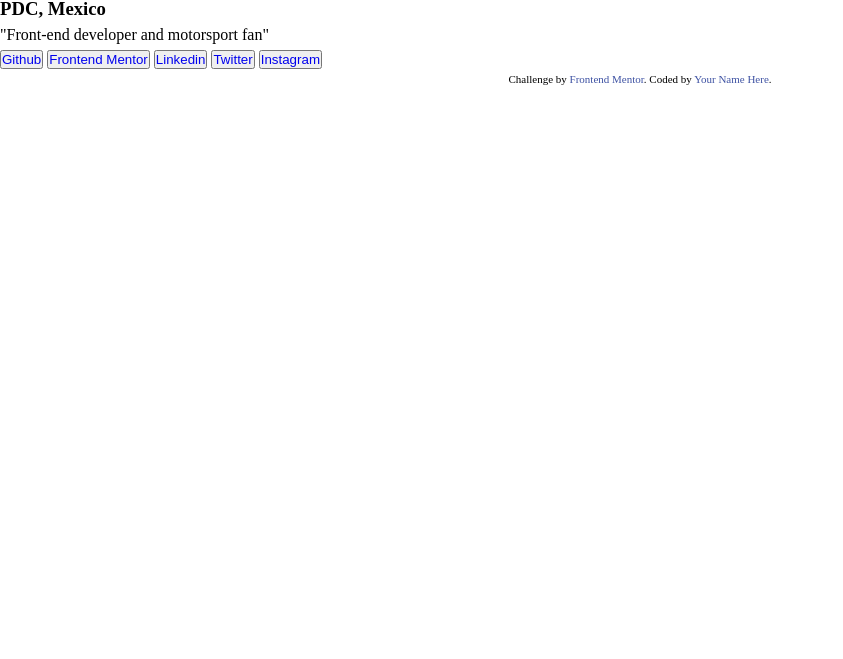
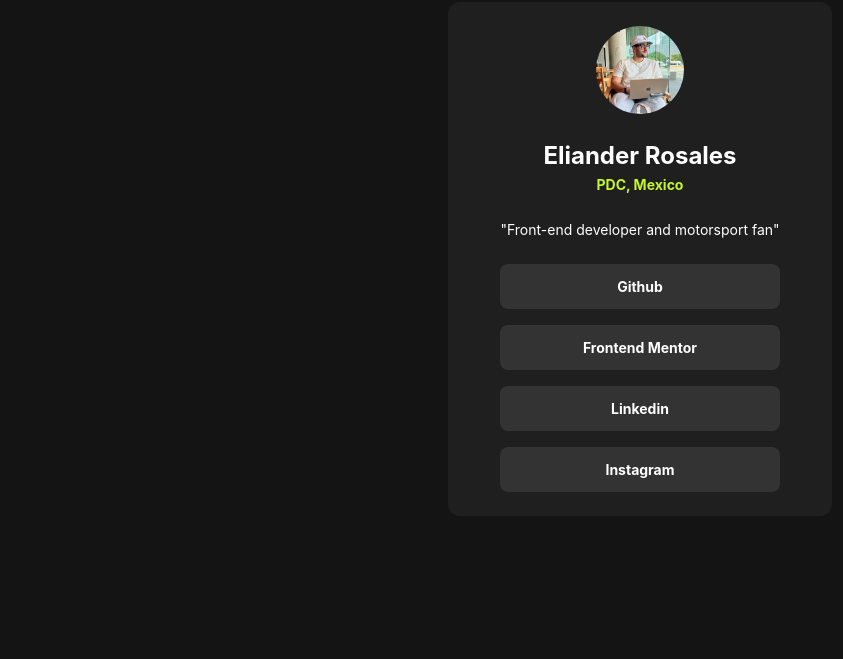
Before and after one commit to sessmaar/social-link-profile, a plain HTML site: page index.html in a window 1280 px wide. Shown: the part 141-800 px from the top of the page, without its empty margins (0-843 px from the left). Drawn offline with Linux system fonts and the light colour scheme; a web font is replaced by a local one.

Commit message:
Switch to woff2 fonts and refactor social links UI
Replaced TTF Inter fonts with woff2 versions for improved performance and removed unused font files and documentation. Refactored the social links in index.html to use plain anchor tags instead of buttons, and updated style.css to add @font-face rules for Inter, reorganize CSS, and style the new social links layout.

```diff
--- a/index.html
+++ b/index.html
@@ -42,33 +42,27 @@
         <p>"Front-end developer and motorsport fan"</p>
       </div>
       <div class="socials-links">
-        <button class="github">
         <a href="https://github.com/sessmaar">Github</a>
-        </button>
-        <button class="frontend-mentor">
+
         <a href="https://www.frontendmentor.io/profile/sessmaar"
           >Frontend Mentor</a
         >
-        </button>
-        <button class="linkedin">
+
         <a href="https://www.linkedin.com/in/eliander-rosales-821677111/"
           >Linkedin</a
         >
-        </button>
-        <button class="Twitter"><a href="x.com">Twitter</a></button>
-        <button class="Instagram">
+
         <a href="instagram.com/sessmaar">Instagram</a>
-        </button>
       </div>
     </div>
 
-    <footer>
+    <!-- <footer>
       <div class="attribution">
         Challenge by
         <a href="https://www.frontendmentor.io?ref=challenge" target="_blank"
           >Frontend Mentor</a
         >. Coded by <a href="#">Your Name Here</a>.
       </div>
-    </footer>
+    </footer> -->
   </body>
 </html>
--- a/style.css
+++ b/style.css
@@ -1,3 +1,29 @@
+@layer global {
+  /* inter-regular - latin */
+  @font-face {
+    font-display: swap; /* Check https://developer.mozilla.org/en-US/docs/Web/CSS/@font-face/font-display for other options. */
+    font-family: "Inter";
+    font-style: normal;
+    font-weight: 400;
+    src: url("/fonts/inter-v20-latin-regular.woff2") format("woff2"); /* Chrome 36+, Opera 23+, Firefox 39+, Safari 12+, iOS 10+ */
+  }
+  /* inter-600 - latin */
+  @font-face {
+    font-display: swap; /* Check https://developer.mozilla.org/en-US/docs/Web/CSS/@font-face/font-display for other options. */
+    font-family: "Inter";
+    font-style: normal;
+    font-weight: 600;
+    src: url("/fonts/inter-v20-latin-600.woff2") format("woff2"); /* Chrome 36+, Opera 23+, Firefox 39+, Safari 12+, iOS 10+ */
+  }
+  /* inter-700 - latin */
+  @font-face {
+    font-display: swap; /* Check https://developer.mozilla.org/en-US/docs/Web/CSS/@font-face/font-display for other options. */
+    font-family: "Inter";
+    font-style: normal;
+    font-weight: 700;
+    src: url("/fonts/inter-v20-latin-700.woff2") format("woff2"); /* Chrome 36+, Opera 23+, Firefox 39+, Safari 12+, iOS 10+ */
+  }
+
   /* Colors Values */
   :root {
     --c-black: hsl(0, 0%, 8%);
@@ -22,7 +48,10 @@
 
     /* Font Sizes - Semanctic Use */
     --font-size-h1: var(--fs-24);
-  --font
+    --font-size-h3: var(--fs-14);
+    --font-size-p: var(--fs-14);
+    --font-size-button: var(--fs-14);
+  }
 }
 
 /* Global fixes for easier responsiveness */
@@ -36,6 +65,7 @@
 /* remove link underlines */
 a {
   text-decoration: none;
+  padding: calc(12 / 16 * 1rem);
 }
 
 /* Responsive img */
@@ -48,5 +78,65 @@ svg {
 
 /* Body Defaults */
 body {
+  display: flex;
+  justify-content: center;
+  align-items: center;
+  min-height: 100vh;
+  background-color: var(--color-main-bg);
+  font-family: "Inter", Arial, Helvetica, sans-serif;
   line-height: 1.5;
 }
+
+/* Responsive Build of the Card. */
+.card-element-parent {
+  background-color: var(--color-card-bg);
+  display: flex;
+  flex-direction: column;
+  justify-content: center;
+  align-items: center;
+  width: calc(384 / 16 * 1rem);
+  border-radius: 12px;
+}
+.profile-pic img {
+  border-radius: 50%;
+  margin: 1.5rem;
+}
+.name-information {
+  display: flex;
+  flex-direction: column;
+  justify-content: center;
+  align-items: center;
+}
+.name-information h1 {
+  color: var(--color-h1-text);
+  font-size: var(--font-size-h1);
+  font-weight: bold;
+}
+.name-information h3 {
+  color: var(--color-h3-text);
+  font-size: var(--font-size-h3);
+  font-weight: bold;
+  margin-bottom: 1.5rem;
+}
+.name-information p {
+  color: var(--color-p-text);
+  font-size: var(--font-size-p);
+  margin-bottom: 1.5rem;
+}
+.socials-links {
+  display: flex;
+  flex-direction: column;
+  margin-bottom: 1.5rem;
+  gap: 1rem;
+}
+
+.socials-links a {
+  width: calc(280 / 16 * 1rem);
+  display: flex;
+  justify-content: center;
+  color: var(--color-button-text);
+  font-size: var(--font-size-button);
+  font-weight: bold;
+  background-color: var(--color-button-bg);
+  border-radius: 8px;
+}
```
Also changed, not shown: assets/fonts/Inter-VariableFont_slnt,wght.ttf (deleted), assets/fonts/OFL.txt (deleted), assets/fonts/README.txt (deleted), assets/fonts/inter-v20-latin-600.woff2 (added), assets/fonts/inter-v20-latin-700.woff2 (added), assets/fonts/inter-v20-latin-regular.woff2 (added), assets/fonts/static/Inter-Bold.ttf (deleted), assets/fonts/static/Inter-Regular.ttf (deleted), assets/fonts/static/Inter-SemiBold.ttf (deleted). Lines whose indentation alone changed are shown as unchanged.
